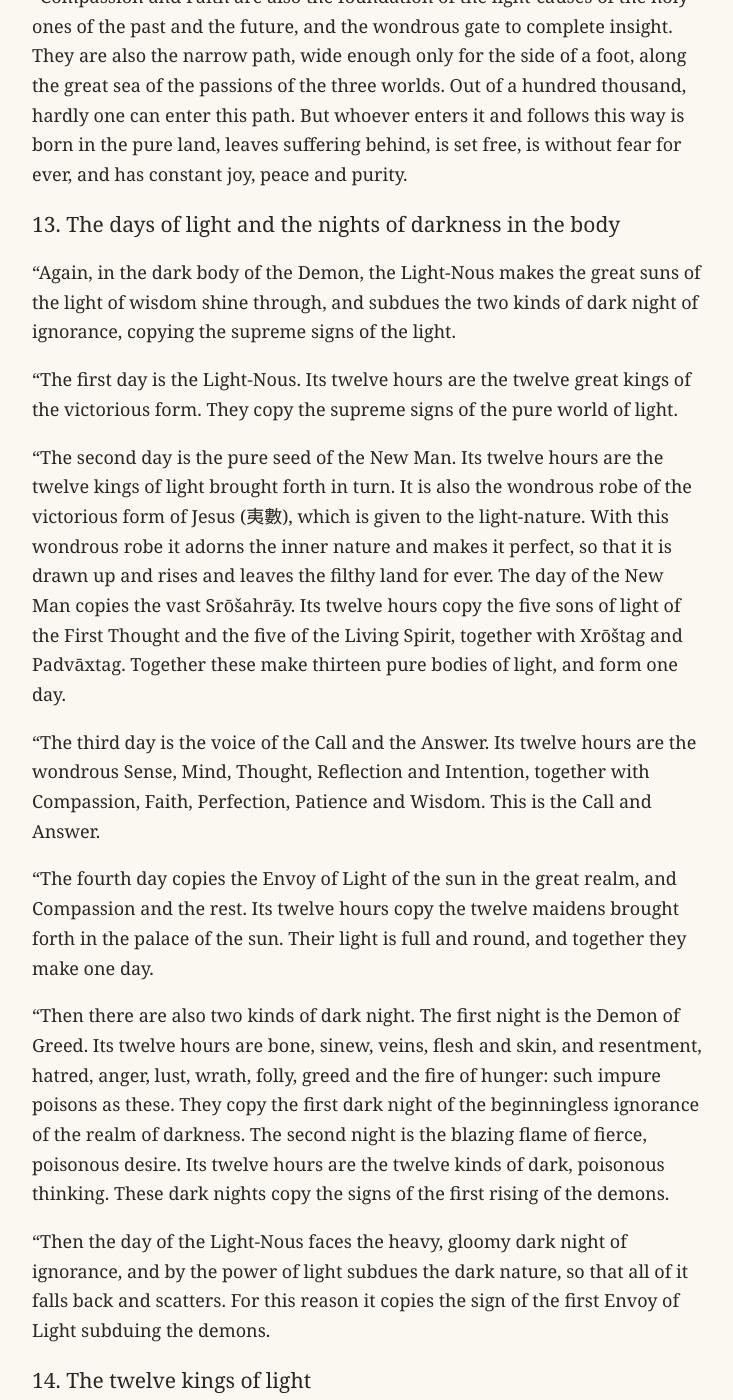
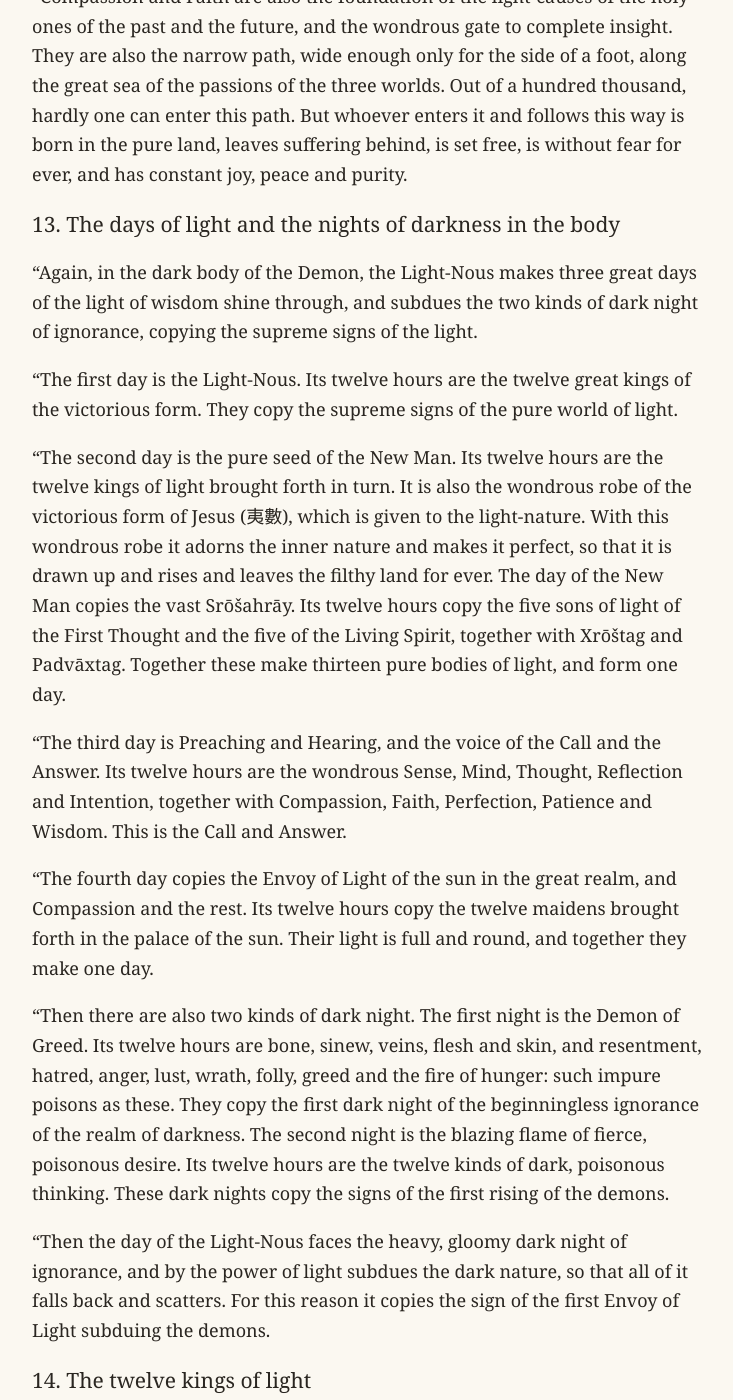
Before and after one commit to EmmaLeonhart/manichaean-scripture-compendium, a Jekyll site: the page built from docs/texts/traite.md, in a window 1280 px wide and 1400 px high, scrolled down 14135 px. Shown: the whole window, without its empty margins (272-1005 px from the left). Built offline with Jekyll 4.4.1, drawn with Linux system fonts in a browser that asks for light colours; some of the changed text lies outside the part shown.

Commit message:
Traité §13-14: restore 'three' and 說聽 after checking against Chavannes & Pelliot
Co-Authored-By: Claude Opus 5.5 <noreply@anthropic.com>
Claude-Session: https://claude.ai/code/session_01Pr9sq8DsPLu1AJiAhkrgXm

```diff
--- a/docs/texts/traite.md
+++ b/docs/texts/traite.md
@@ -528,8 +528,8 @@ free, is without fear for ever, and has constant joy, peace and purity.
 
 ### 13. The days of light and the nights of darkness in the body
 
-"Again, in the dark body of the Demon, the Light-Nous makes the great suns
-of the light of wisdom shine through, and subdues the two kinds of dark
+"Again, in the dark body of the Demon, the Light-Nous makes three great
+days of the light of wisdom shine through, and subdues the two kinds of dark
 night of ignorance, copying the supreme signs of the light.
 
 "The first day is the Light-Nous. Its twelve hours are the twelve great
@@ -546,7 +546,8 @@ sons of light of the First Thought and the five of the Living Spirit,
 together with Xrōštag and Padvāxtag. Together these make thirteen pure
 bodies of light, and form one day.
 
-"The third day is the voice of the Call and the Answer. Its twelve hours are
+"The third day is Preaching and Hearing, and the voice of the Call and the
+Answer. Its twelve hours are
 the wondrous Sense, Mind, Thought, Reflection and Intention, together with
 Compassion, Faith, Perfection, Patience and Wisdom. This is the Call and
 Answer.
@@ -881,9 +882,14 @@ accepted it according to the Law, and joyfully put it into practice.
   read as 憎上, "resentment of superiors". In the tree of Sense, 羔眾 is
   read with them as "praise from all", taking 羔 as a slip for 美. They
   suspect "done first and regretted after" is an interpolation.
-- **§13, "the great suns"**: the text says 三大光明惠日, "three great suns of
-  light", but goes on to list four days. The number is left out of the
-  translation.
+- **§13, "three great days"**: the text says 三大光明惠日 but goes on to
+  list four days. Chavannes and Pelliot also translate "three", so the
+  number is kept as written. In the third day, 說聽 ("Preaching and
+  Hearing") is restored; Chavannes and Pelliot think the passage is
+  corrupt and read it as the Caller and the Answerer.
+- **§14, "Equality"** (平等): Chavannes and Pelliot note that when the list
+  comes back in §15 the sixth form is Truth (真實), which agrees with the
+  Syriac and Middle Persian lists and is probably the original reading.
 - **§17, "the [high] way"**: the manuscript has 缶道, "jar way", which is
   probably a copying error. "High" is a guess and is marked as one.
 - **§15.4, "eat twice"**: 言通再受 is obscure. Chavannes and Pelliot take it
```
